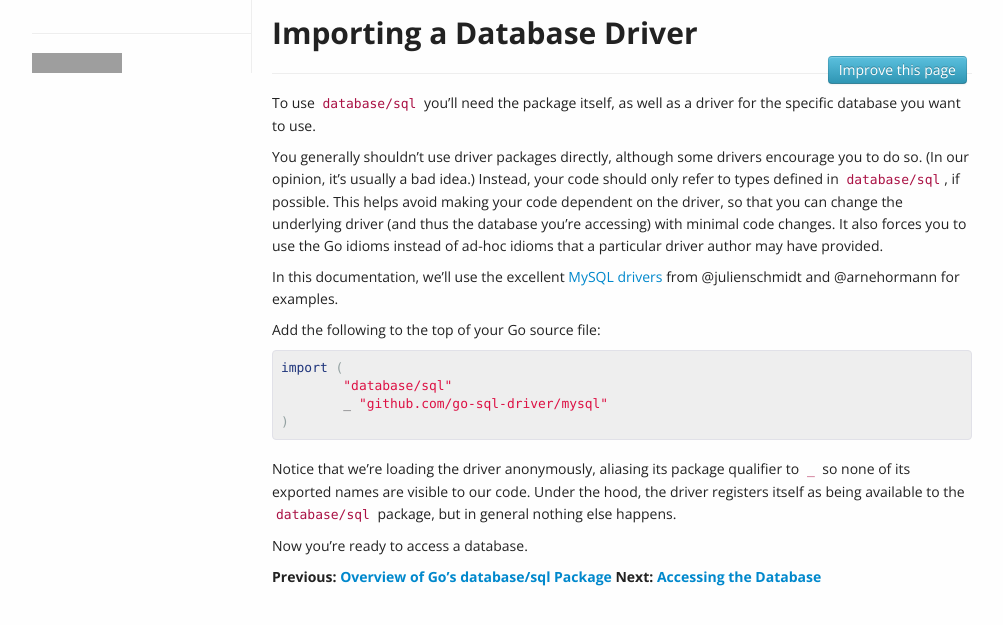
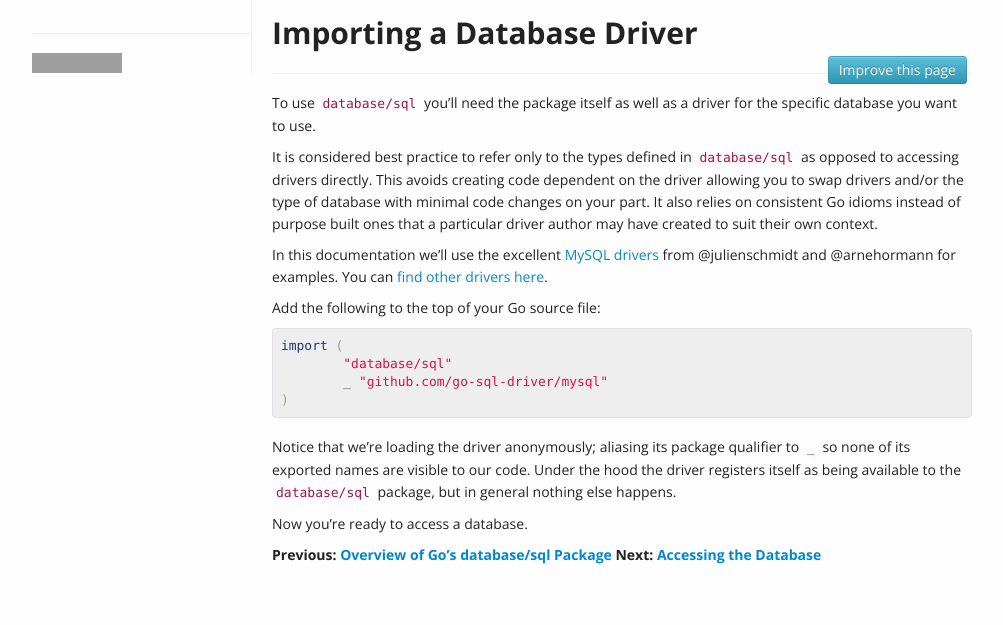
Before and after one commit to VividCortex/go-database-sql-tutorial, a Jekyll site: the page built from importing.md, in a window 1280 px wide. Shown: the top 625 px of the page, without its empty margins (138-1141 px from the left). Built offline with Jekyll 4.4.1, drawn with Linux system fonts in a browser that asks for light colours; grey boxes are pictures that could not be loaded.

Commit message:
Added a link to the official list of drivers
I thought it would be helpful to add a link to a list of other drivers that are available. I thought it best to link to the official list, but feel free to suggest a different / better source. I also edited out a couple comma splices and attempted to use less opinionated language while maintaining the same emphasis on the best practices described.

```diff
--- a/importing.md
+++ b/importing.md
@@ -3,20 +3,11 @@ layout: article
 title: Importing a Database Driver
 ---
 
-To use `database/sql` you'll need the package itself, as well as a driver for
-the specific database you want to use.
+To use `database/sql` you'll need the package itself as well as a driver for the specific database you want to use.
 
-You generally shouldn't use driver packages directly, although some drivers
-encourage you to do so. (In our opinion, it's usually a bad idea.) Instead, your
-code should only refer to types defined in `database/sql`, if possible. This
-helps avoid making your code dependent on the driver, so that you can change the
-underlying driver (and thus the database you're accessing) with minimal code
-changes. It also forces you to use the Go idioms instead of ad-hoc idioms that a
-particular driver author may have provided.
+It is considered best practice to refer only to the types defined in `database/sql` as opposed to accessing drivers directly. This avoids creating code dependent on the driver allowing you to swap drivers and/or the type of database with minimal code changes on your part. It also relies on consistent Go idioms instead of purpose built ones that a particular driver author may have created to suit their own context.
 
-In this documentation, we'll use the excellent [MySQL
-drivers](https://github.com/go-sql-driver/mysql) from @julienschmidt and @arnehormann
- for examples.
+In this documentation we'll use the excellent [MySQL drivers](https://github.com/go-sql-driver/mysql) from @julienschmidt and @arnehormann for examples. You can [find other drivers here](https://github.com/golang/go/wiki/SQLDrivers).
 
 Add the following to the top of your Go source file:
 
@@ -27,10 +18,7 @@ import (
 )
 </pre>
 
-Notice that we're loading the driver anonymously, aliasing its package qualifier
-to `_` so none of its exported names are visible to our code. Under the hood,
-the driver registers itself as being available to the `database/sql` package,
-but in general nothing else happens.
+Notice that we're loading the driver anonymously; aliasing its package qualifier to `_` so none of its exported names are visible to our code. Under the hood the driver registers itself as being available to the `database/sql` package, but in general nothing else happens.
 
 Now you're ready to access a database.
 
```
